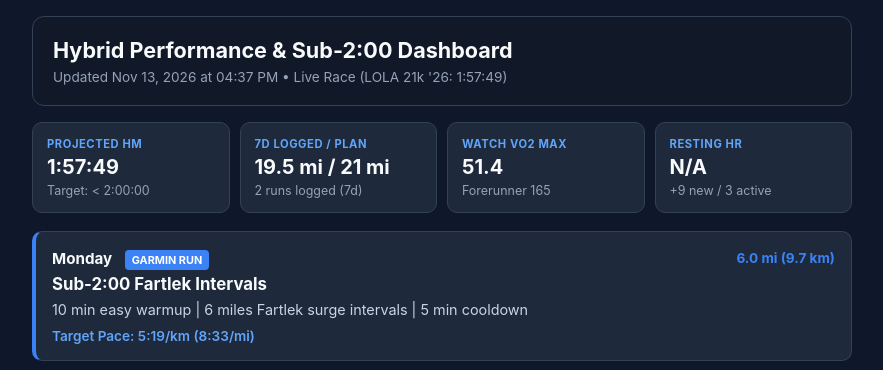
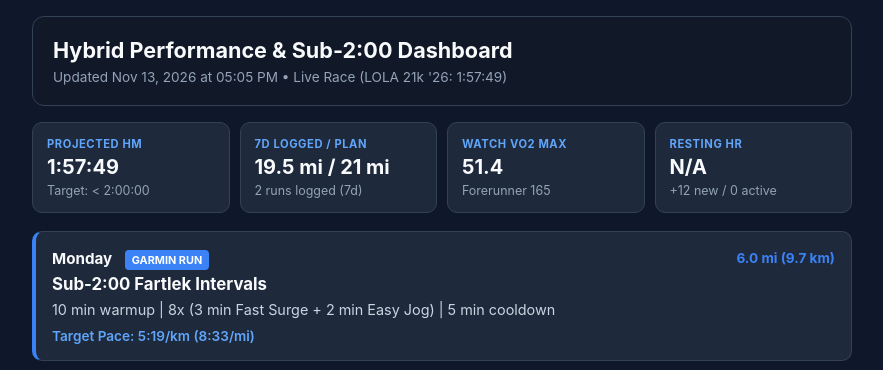
Before and after one commit to iancool13-coder/garmin-hybrid-pipeline, a plain HTML site: page docs/index.html in a window 1280 px wide. Shown: the top 370 px of the page, without its empty margins (198-1081 px from the left). Drawn offline with Linux system fonts and the light colour scheme.

Commit message:
Auto-update live training dashboard

```diff
--- a/docs/index.html
+++ b/docs/index.html
@@ -32,13 +32,13 @@
 <div class="container">
   <header>
     <h1>Hybrid Performance &amp; Sub-2:00 Dashboard</h1>
-    <div class="sub">Updated Nov 13, 2026 at 04:37 PM &bull; Live Race (LOLA 21k '26: 1:57:49)</div>
+    <div class="sub">Updated Nov 13, 2026 at 05:05 PM &bull; Live Race (LOLA 21k '26: 1:57:49)</div>
   </header>
   <div class="kpis">
     <div class="kpi"><div class="lbl">PROJECTED HM</div><div class="val">1:57:49</div><div class="det">Target: &lt; 2:00:00</div></div>
     <div class="kpi"><div class="lbl">7D LOGGED / PLAN</div><div class="val">19.5 mi / 21 mi</div><div class="det">2 runs logged (7d)</div></div>
     <div class="kpi"><div class="lbl">WATCH VO2 MAX</div><div class="val">51.4</div><div class="det">Forerunner 165</div></div>
-    <div class="kpi"><div class="lbl">RESTING HR</div><div class="val">N/A</div><div class="det">+9 new / 3 active</div></div>
+    <div class="kpi"><div class="lbl">RESTING HR</div><div class="val">N/A</div><div class="det">+12 new / 0 active</div></div>
   </div>
 
         <div class="card" style="border-left: 4px solid #3b82f6;">
@@ -50,7 +50,7 @@
                 <span class="dist" style="color:#3b82f6;">6.0 mi (9.7 km)</span>
             </div>
             <h3>Sub-2:00 Fartlek Intervals</h3>
-            <p>10 min easy warmup | 6 miles Fartlek surge intervals | 5 min cooldown</p>
+            <p>10 min warmup | 8x (3 min Fast Surge + 2 min Easy Jog) | 5 min cooldown</p>
             <div class="pace">Target Pace: 5:19/km (8:33/mi)</div>
         </div>
 
```
